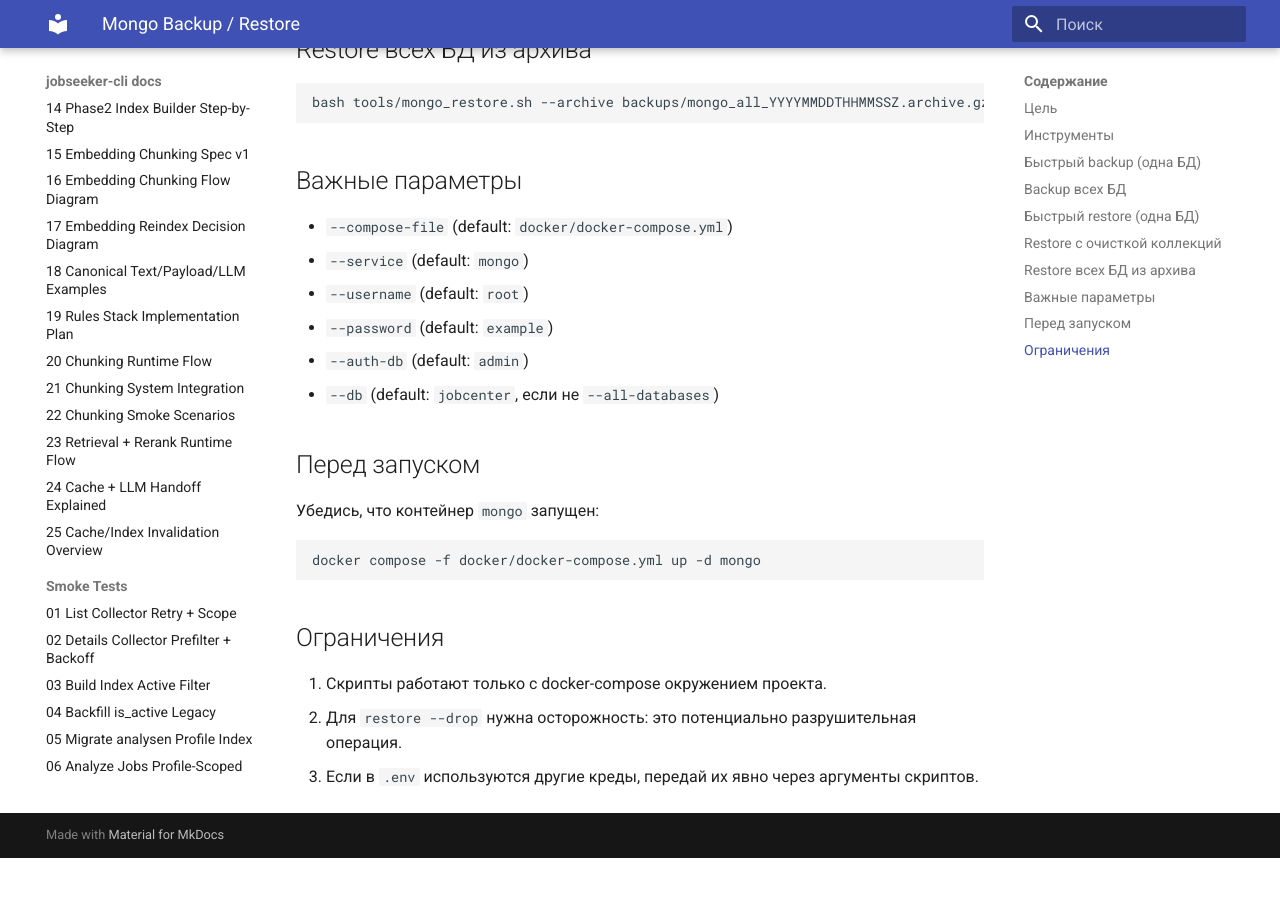
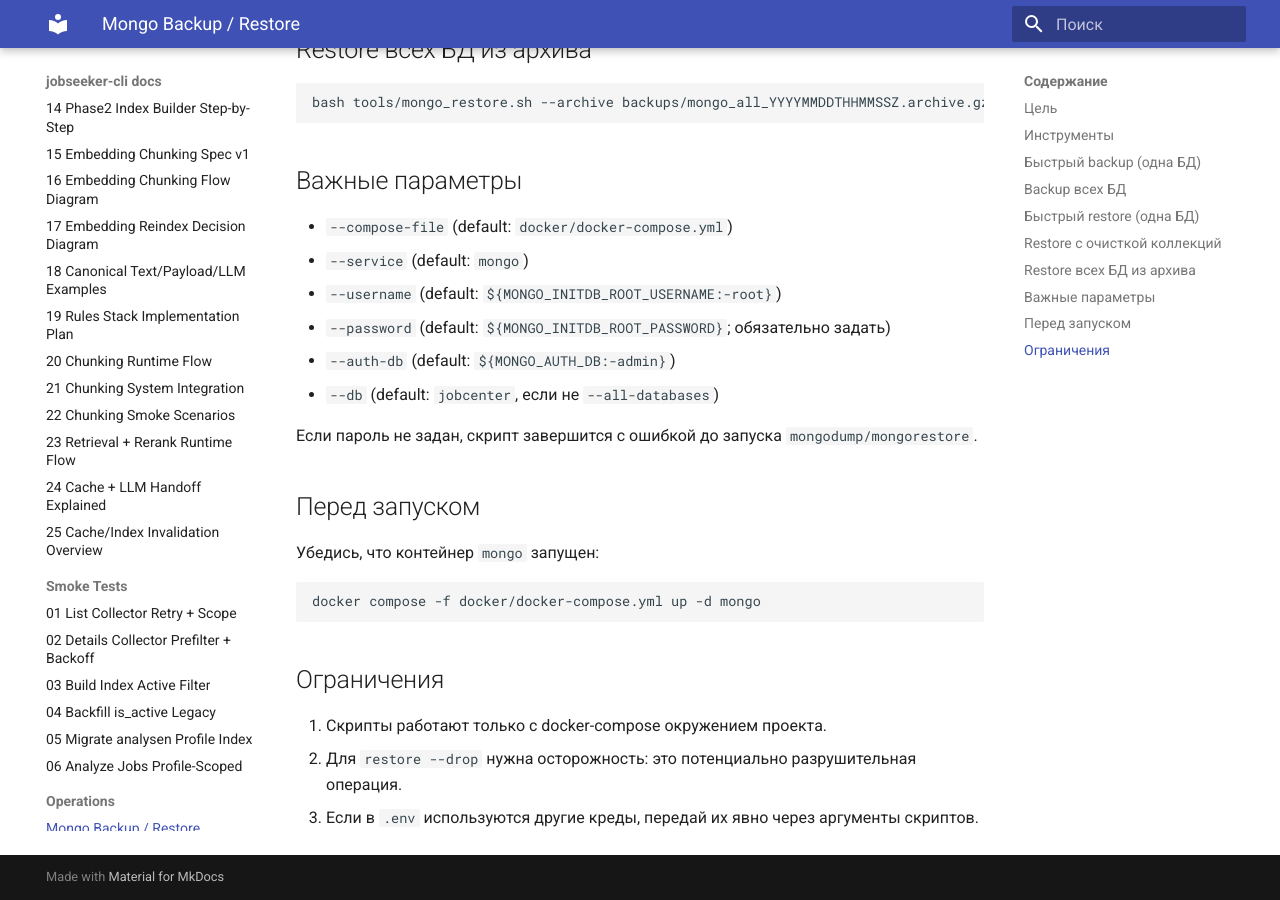
Before and after one commit to oleksiydi/jobseeker-cli-dev, an MkDocs documentation site: the page built from docs/operations/mongo-backup-restore.md, in a window 1280 px wide and 900 px high, scrolled down 1089 px. Built offline with MkDocs 1.6.1 and Material for MkDocs 9.7.7, drawn with Linux system fonts in a browser that asks for light colours; a script that is not in the unit is left out; before the commit the page ends 1947 px from its top, so only the background shows below that.

Commit message:
Harden mongo backup/restore credentials and defaults

```diff
--- a/docs/operations/mongo-backup-restore.md
+++ b/docs/operations/mongo-backup-restore.md
@@ -49,10 +49,12 @@
 
 - `--compose-file` (default: `docker/docker-compose.yml`)
 - `--service` (default: `mongo`)
-- `--username` (default: `root`)
-- `--password` (default: `example`)
-- `--auth-db` (default: `admin`)
+- `--username` (default: `${MONGO_INITDB_ROOT_USERNAME:-root}`)
+- `--password` (default: `${MONGO_INITDB_ROOT_PASSWORD}`; обязательно задать)
+- `--auth-db` (default: `${MONGO_AUTH_DB:-admin}`)
 - `--db` (default: `jobcenter`, если не `--all-databases`)
+
+Если пароль не задан, скрипт завершится с ошибкой до запуска `mongodump/mongorestore`.
 
 ## Перед запуском
 
```
Also changed, not shown: 2 other files.
